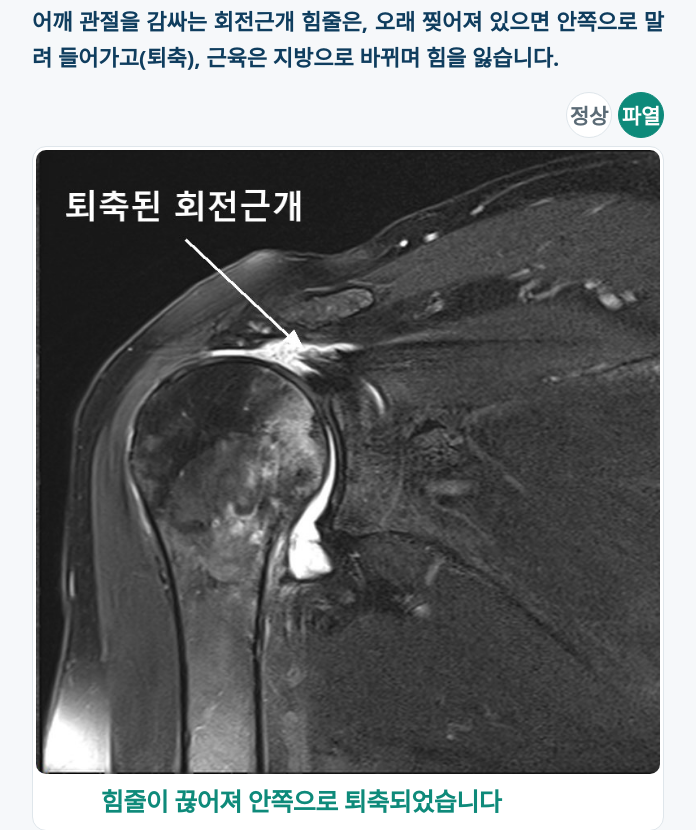
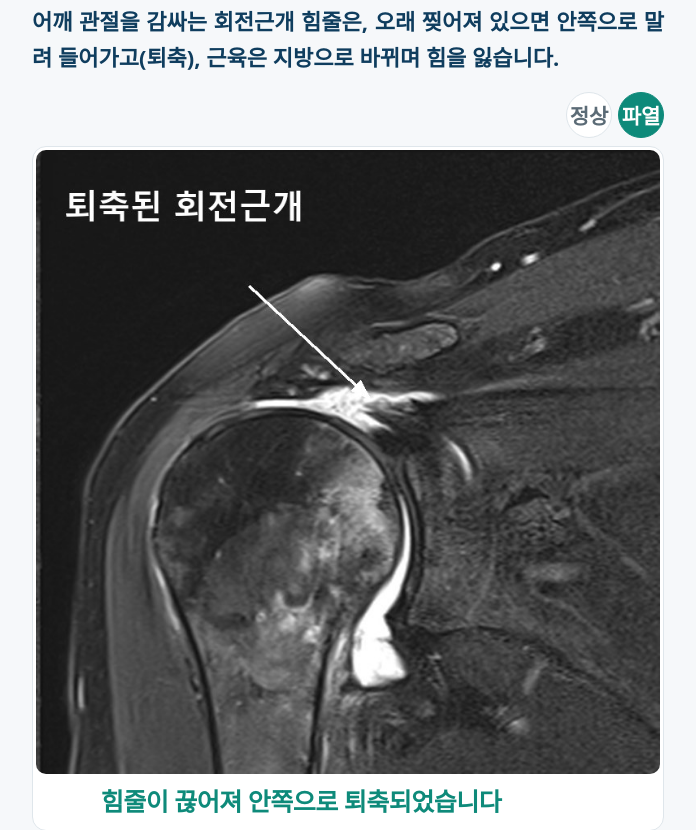
Before and after one commit to conchobone613-debug/shoulder-hub, a plain HTML site: page index.html in a window 1280 px wide. Shown: the part 409-1239 px from the top of the page, without its empty margins (292-988 px from the left). Drawn offline with Linux system fonts and the light colour scheme.

Commit message:
fix: 퇴축 MRI 우측·하단 20% 크롭 후 같은 크기로 확대, 화살표 위치 재계산
Co-Authored-By: Claude Fable 5.1 <noreply@anthropic.com>

```diff
--- a/index.html
+++ b/index.html
@@ -103,7 +103,7 @@ footer{padding:24px 20px 40px;font-size:16px;color:var(--muted);text-align:cente
     <div class="box">
       <div class="slides">
         <img src="img/mri-normal3.jpg" class="on" alt="정상 회전근개 MRI" data-cap="정상|회전근개 힘줄이 뼈에 붙어 있습니다">
-        <img src="img/mri-tear2.jpg" alt="광범위 파열로 퇴축된 회전근개 MRI" data-cap="파열|힘줄이 끊어져 안쪽으로 퇴축되었습니다">
+        <img src="img/mri-tear3.jpg" alt="광범위 파열로 퇴축된 회전근개 MRI" data-cap="파열|힘줄이 끊어져 안쪽으로 퇴축되었습니다">
       </div>
       <figcaption><b class="k">정상 ·</b><span class="t">회전근개 힘줄이 뼈에 붙어 있습니다</span></figcaption>
     </div>
```
Also changed, not shown: img/mri-tear2.jpg (deleted), img/mri-tear3.jpg (added).
